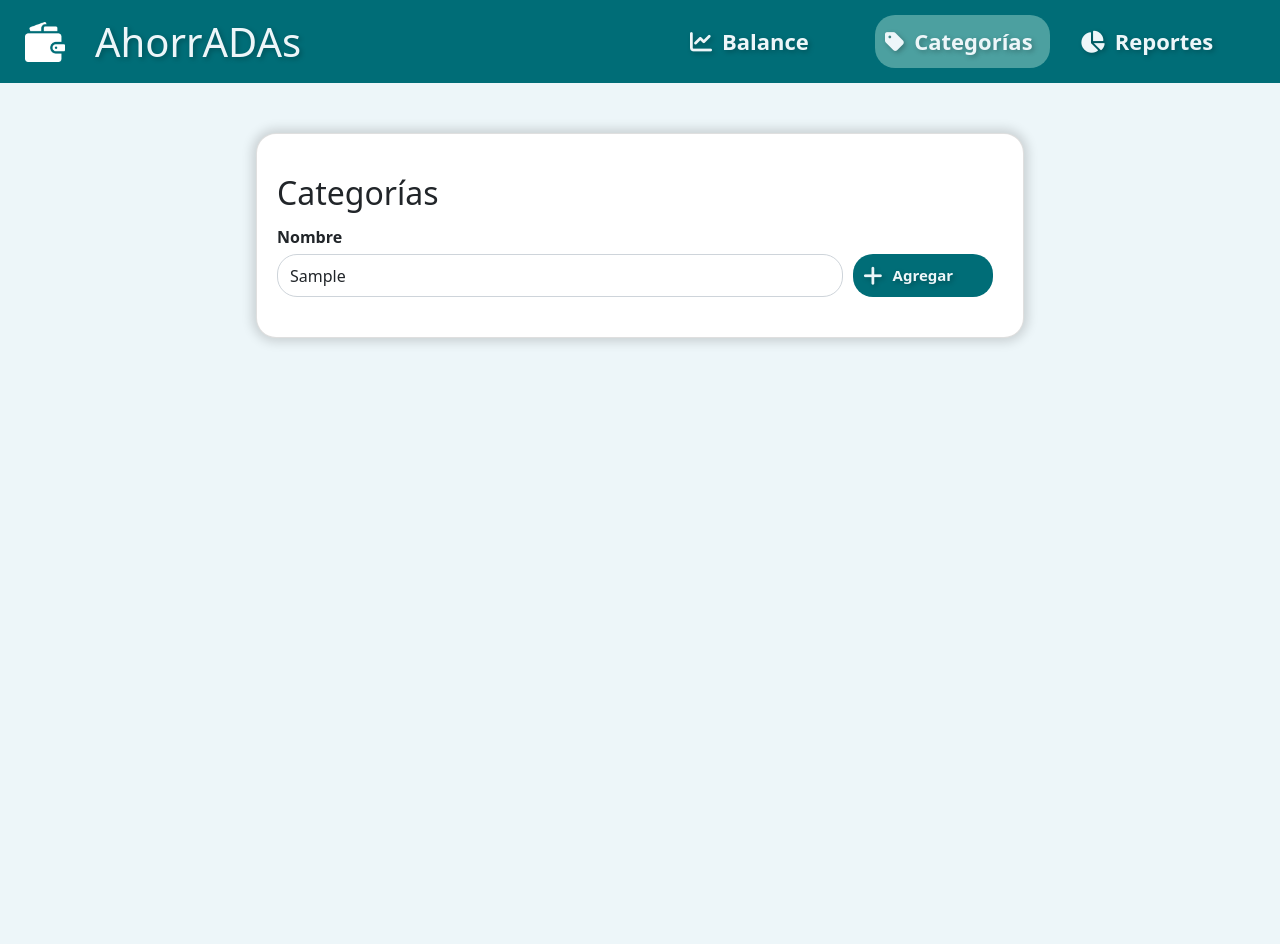
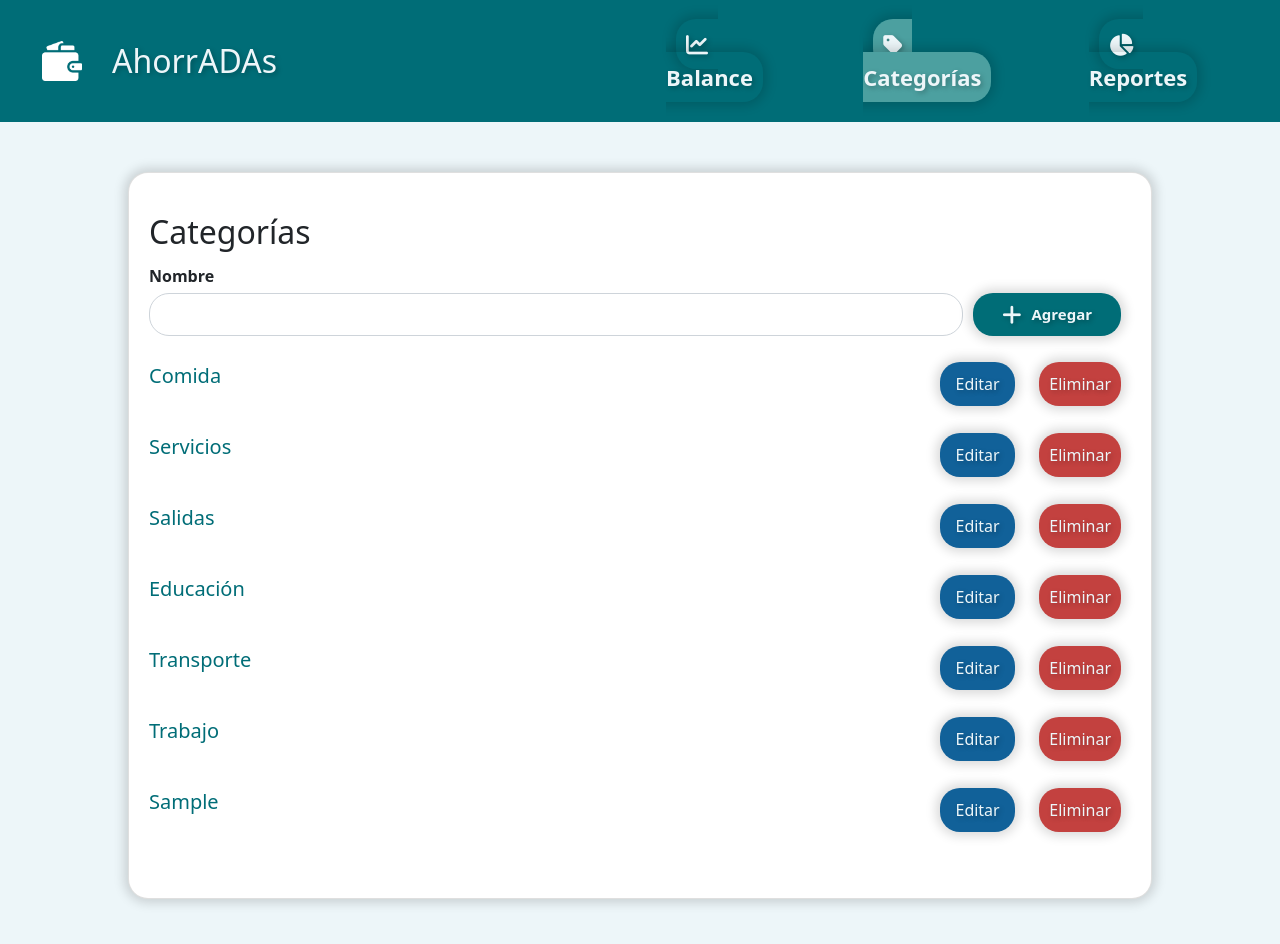
Before and after one commit to Karletty/AhorrADAs, a plain HTML site: page category.html in a window 1280 px wide. Both pictures are taken after typing "Sample" into the empty fields and a click on the button "Agregar". Before the commit the page ends 800 px from the top, so only its background shows below. Drawn offline with nearby package versions, Linux system fonts and the light colour scheme.

Commit message:
añadir, editar y eliminar categorías

```diff
--- a/category.html
+++ b/category.html
@@ -10,26 +10,40 @@
     <link href="https://cdn.jsdelivr.net/npm/bootstrap@5.1.3/dist/css/bootstrap.min.css" rel="stylesheet"
         integrity="sha384-1BmE4kWBq78iYhFldvKuhfTAU6auU8tT94WrHftjDbrCEXSU1oBoqyl2QvZ6jIW3" crossorigin="anonymous">
     <link rel="stylesheet" href="css/style.css">
+    <link rel="stylesheet" href="css/categories.css">
     <link rel="shortcut icon" href="images/ahorros.ico" type="image/x-icon">
-
 </head>
 
 <body>
+    <!--CATEGORÍAS, AGREGAR CATEGORÍA-->
     <section class="section d-flex" id="s-category">
-        <div class="container card d-flex flex-column d-operation justify-content-center ">
+        <div class="container card d-flex flex-column justify-content-center">
             <h2>Categorías</h2>
             <label for="name" class="fw-bold filter-margin">Nombre</label>
             <div class="d-flex">
-                <input type="text" name="name" id="" class="form-control" autocomplete="off">
-                <button class="btn-aqua btn-add-category d-flex align-items-center"><i
-                        class="fa-solid fa-plus icon"></i>Agregar</button>
+                <input type="text" name="name" id="category-name" class="form-control" autocomplete="off">
+                <button class="btn-aqua btn-add-category d-flex align-items-center justify-content-center">
+                    <i class="fa-solid fa-plus icon"></i>Agregar</button>
             </div>
-            <div class="categories">
+            <div id="d-categories">
 
             </div>
         </div>
     </section>
-    <section class="section d-flex d-none" id="s-edit-category"></section>
+    <!--EDITAR CATEGORÍA-->
+    <section class="section d-flex d-none" id="s-edit-category">
+        <div class="container card d-flex flex-column justify-content-center">
+            <h2>Editar categoría</h2>
+            <label for="name" class="fw-bold filter-margin">Nombre</label>
+            <input type="text" name="name" id="edit-category-name" class="form-control" autocomplete="off">
+            <div class="d-flex align-self-end margin-top-25">
+                <button class="btn-delete" id="btn-cancel-edit">Cancelar</button>
+                <button class="btn-edit" id="btn-accept-edit">Editar</button>
+            </div>
+        </div>
+    </section>
+    <!--SCRIPTS-->
+    <script src="js/nanoid.js"></script>
     <script src="https://cdn.jsdelivr.net/npm/bootstrap@5.1.3/dist/js/bootstrap.bundle.min.js"
         integrity="sha384-ka7Sk0Gln4gmtz2MlQnikT1wXgYsOg+OMhuP+IlRH9sENBO0LRn5q+8nbTov4+1p"
         crossorigin="anonymous"></script>
--- /dev/null
+++ b/css/categories.css
@@ -0,0 +1,16 @@
+* {
+    --delete: #c3413f;
+    --edit: #116199;
+}
+
+.btn-delete {
+    background-color: var(--delete);
+}
+
+.btn-edit {
+    background-color: var(--edit);
+}
+
+.color-main{
+    color: var(--main-color);
+}
--- a/css/style.css
+++ b/css/style.css
@@ -3,7 +3,7 @@
     --hover: #4CA0A0;
     --white: #EDF6F9;
     --gain: #06d6a0;
-    --spent: #ef476f;
+    --spent: #ef476e;
     --link: #4361ee;
     margin: 0;
     padding: 0;
@@ -14,19 +14,32 @@ body {
     background: var(--white);
 }
 
-.header {
+.margin-top-25 {
+    margin-top: 25px;
+}
+
+.bg-main {
     background-color: var(--main-color);
-    padding: 15px 25px;
+    /*padding: 15px 25px;
     position: sticky;
     top: 0;
-    z-index: 100;
+    z-index: 100;*/
 }
 
 .header-img {
     width: 40px;
 }
 
+.nav-btn {
+    margin: 10px;
+}
+
+.nav-item {
+    margin: 20px;
+}
+
 .title {
+    font-size: 32px;
     margin: 0 30px;
     color: var(--white);
     text-shadow: 2px 2px 5px rgba(0, 0, 0, 0.25);
@@ -42,22 +55,37 @@ body {
 }
 
 .btn-aqua {
-    text-shadow: 2px 2px 5px rgba(0, 0, 0, 0.25);
-    color: var(--white);
     width: 175px;
-    padding: 10px;
-    text-align: justify;
-    margin: 0 10px;
-    border-radius: 20px;
     font-size: 22px;
     font-weight: bold;
+}
+
+#navbar {
+    display: flex;
+    justify-content: space-between;
+}
+
+a {
     text-decoration: none;
 }
 
-button {
+button, .nav-btn {
+    text-shadow: 2px 2px 5px rgba(0, 0, 0, 0.25);
+    border-radius: 20px;
+    padding: 10px;
+    margin: 0 10px;
     border: none;
     outline: none;
     background-color: transparent;
+    color: var(--white);
+    box-shadow: 0px 0px 11px 4px rgba(0, 0, 0, 0.15);
+    min-width: 75px;
+    text-align: center;
+}
+
+button:hover, .nav-btn:hover {
+    transform: scale(1.05);
+    transition: 300ms;
 }
 
 .btn-aqua:hover {
@@ -69,15 +97,17 @@ button {
     background-color: var(--hover);
 }
 
+
 .container {
+    margin: 0;
     border-radius: 20px;
     padding: 40px 20px;
+    width: 100%;
     box-shadow: 0px 0px 11px 4px rgba(0, 0, 0, 0.15);
-    max-width: 60vw;
 }
 
 .section {
-    margin: 50px 250px;
+    margin: 50px 10vw;
 }
 
 .card-link {
--- a/js/categories.js
+++ b/js/categories.js
@@ -1,2 +1,116 @@
+const btnCategory = $$("btn-category");
+const btnAddCategory = $(".btn-add-category");
 
-navBtns[1].classList.add("selected");
+btnCategory.classList.add("selected");
+
+
+const editCategory = id => {
+    const sCategory = $$("s-category");
+    const sEditC = $$("s-edit-category");
+    const inputName = $$("edit-category-name");
+    const btnEdit = sEditC.querySelector("#btn-accept-edit");
+    const btnCancel = sEditC.querySelector("#btn-cancel-edit");
+    let data = getLocalStorage()
+    let categories = data.cats;
+
+    sCategory.classList.add("d-none");
+    sEditC.classList.remove("d-none");
+
+    inputName.value = categories.find(item => item.id === id).name;
+
+    btnCancel.addEventListener("click", () => {
+        sCategory.classList.remove("d-none");
+        sEditC.classList.add("d-none");
+    });
+
+    btnEdit.addEventListener("click", () => {
+        if(inputName.value !== ""){
+                console.log("Hola")
+            categories.map ((item) =>{
+                if (item.id === id){
+                    console.log(item.name)
+                    item.name = inputName.value;
+                    console.log(item.name, inputName.value);
+                    return item
+                }
+            });
+            saveLocalStorage(getLocalStorage().ops, categories)
+            RefreshCategories();
+            sCategory.classList.remove("d-none");
+            sEditC.classList.add("d-none");
+        }
+    });
+
+}
+
+const deleteCategory = id => {
+    let data = getLocalStorage()
+    let categories = data.cats;
+    categories = categories.filter(item => item.id !== id)
+    saveLocalStorage(data.ops, categories);
+    RefreshCategories();
+}
+
+const RefreshCategories = () => {
+    const divCategories = $$("d-categories");
+    divCategories.innerHTML = ""
+    const categories = getLocalStorage().cats;
+    if (categories.length > 0) {
+        categories.forEach(category => {
+            const divCategory = document.createElement('div');
+            divCategory.setAttribute("class", "d-flex justify-content-between flex-row margin-top-25 margin-bottom-25 align-items-center");
+            divCategory.innerHTML = `
+            <div class="">
+                <p class="color-main">${category.name}</p>
+            </div>
+            <div>
+                <button type="button" class="btn-edit">Editar</button>
+                <button type="button" class="btn-delete">Eliminar</button>
+            </div>
+            `;
+
+            divCategory.querySelector(".btn-edit").addEventListener("click", () => {
+                editCategory(category.id);
+            });
+
+            divCategory.querySelector(".btn-delete").addEventListener("click", () => {
+                deleteCategory(category.id)
+            });
+
+            divCategories.appendChild(divCategory)
+        });
+    }
+}
+
+const AddCategory = name => {
+    let category = new Category(nanoid(), name);
+    let categories = [];
+    let operations = [];
+    if (getLocalStorage() !== null) {
+        categories = getLocalStorage().cats;
+        operations = getLocalStorage().ops;
+    }
+    categories.push(category);
+    saveLocalStorage(operations, categories);
+    RefreshCategories();
+}
+
+btnAddCategory.addEventListener("click", () => {
+    const categoryName = $("#category-name");
+    const name = categoryName.value
+    if (name.length !== 0) {
+        AddCategory(name);
+        categoryName.value = "";
+    }
+});
+
+if (!getLocalStorage()) {
+    AddCategory("Comida");
+    AddCategory("Servicios");
+    AddCategory("Salidas");
+    AddCategory("Educación");
+    AddCategory("Transporte");
+    AddCategory("Trabajo")
+}
+
+RefreshCategories()
--- /dev/null
+++ b/js/nanoid.js
@@ -0,0 +1 @@
+let nanoid=(t=21)=>crypto.getRandomValues(new Uint8Array(t)).reduce(((t,e)=>t+=(e&=63)<36?e.toString(36):e<62?(e-26).toString(36).toUpperCase():e<63?"_":"-"),"");
--- a/js/reportes.js
+++ b/js/reportes.js
@@ -1,2 +1,3 @@
+const btnBalance = $$("btn-report");
 
-navBtns[2].classList.add("selected");
+btnBalance.classList.add("selected");
--- a/js/script.js
+++ b/js/script.js
@@ -1,40 +1,5 @@
-const crearHeader = () => {
-    const body = document.querySelector("body");
-    const header = `
-        <header class="header d-flex flex-row align-items-center  justify-content-between">
-            <div class="d-flex flex-row align-items-center">
-                <img src="images/billetera.png" alt="billetera" class="header-img">
-                <h1 class="title">AhorrADAs</h1>
-            </div>
-            <div class="d-flex flex-row align-items-center">
-                <div class="d-flex flex-row align-items-center">
-                    <a href="index.html" class="btn-aqua nav-btn" id="btn-balance"><i
-                            class="fa-solid fa-chart-line icon"></i>Balance</a>
-                    <a href="category.html" class="btn-aqua nav-btn" id="btn-category"><i
-                            class="fa-solid fa-tag icon"></i>Categorías</a>
-                    <a href="report.html" class="btn-aqua nav-btn" id="btn-report"><i
-                            class="fa-solid fa-chart-pie icon"></i>Reportes</a>
-                </div>
-                <img src="images/lista.png" alt="menú" class="header-img cursor d-none" id="nav">
-            </div>
-        </header>`;
-    body.innerHTML = header + body.innerHTML;
-}
-
-crearHeader()
-
-const sectionBalance = document.getElementById("s-balance");
-const sectionCategory = document.getElementById("s-category");
-const sectionReport = document.getElementById("s-report");
-
-const navBtns = document.querySelectorAll(".nav-btn");
-const operaciones = [];
-const categorias = [];
-
-const data = { operaciones, categorias };
-
-const sections = [sectionBalance, sectionCategory, sectionReport];
-
+const $ = el => document.querySelector(el);
+const $$ = el => document.getElementById(el);
 
 class Operation {
     constructor(id, des, cant, type, cat, date) {
@@ -46,6 +11,7 @@ class Operation {
         this.date = date;
     }
 }
+
 class Category {
     constructor(id, name) {
         this.id = id;
@@ -53,11 +19,50 @@ class Category {
     }
 }
 
-const saveLocalStorage = (data) => {
-    localStorage.setItem("data", data);
+const createNav = () => {
+    const body = $("body");
+    const nav = `
+    <nav class="navbar navbar-expand-lg bg-main" id="navbar">
+        <div class="container-fluid d-flex justify-content-between">
+            <a class="navbar-brand title d-flex flex-row align-items-center" href="#">
+                <img src="images/billetera.png" alt="billetera" class="header-img">
+                <h1 class="title">AhorrADAs</h1>
+            </a>
+            <button class="navbar-toggler" type="button" data-bs-toggle="collapse"
+                data-bs-target="#navbarSupportedContent" aria-controls="navbarSupportedContent" aria-expanded="false"
+                aria-label="Toggle navigation">
+                <img src="images/lista.png" alt="" class="header-img">
+            </button>
+        </div>
+            <div class="collapse navbar-collapse w-100" id="navbarSupportedContent">
+                <ul class="navbar-nav mb-2 mb-lg-0">
+                    <li class="nav-item">
+                        <a href="index.html" class="btn-aqua nav-btn" id="btn-balance">
+                            <i class="fa-solid fa-chart-line icon"></i>Balance
+                        </a>
+                    </li>
+                    <li class="nav-item">
+                        <a href="category.html" class="btn-aqua nav-btn" id="btn-category">
+                            <i class="fa-solid fa-tag icon"></i>Categorías
+                        </a>
+                    </li>
+                    <li class="nav-item">
+                        <a href="report.html" class="btn-aqua nav-btn" id="btn-report"><i
+                                class="fa-solid fa-chart-pie icon"></i>Reportes</a>
+                    </li>
+                </ul>
+            </div>
+    </nav>`;
+    body.innerHTML = nav + body.innerHTML;
 }
 
-const getLocalStorage = () => {
+createNav();
+
+const saveLocalStorage = (ops, cats) => {
+    localStorage.setItem("data", JSON.stringify({ ops, cats }));
+}
+
+const getLocalStorage = (cat, op) => {
     let data = JSON.parse(localStorage.getItem("data"));
     return data;
 }
```
Also changed, not shown: css/index.css (added, +24 -0 lines), index.html (+4 -3 lines), js/index.js (+5 -9 lines), report.html (+1 -1 lines).
